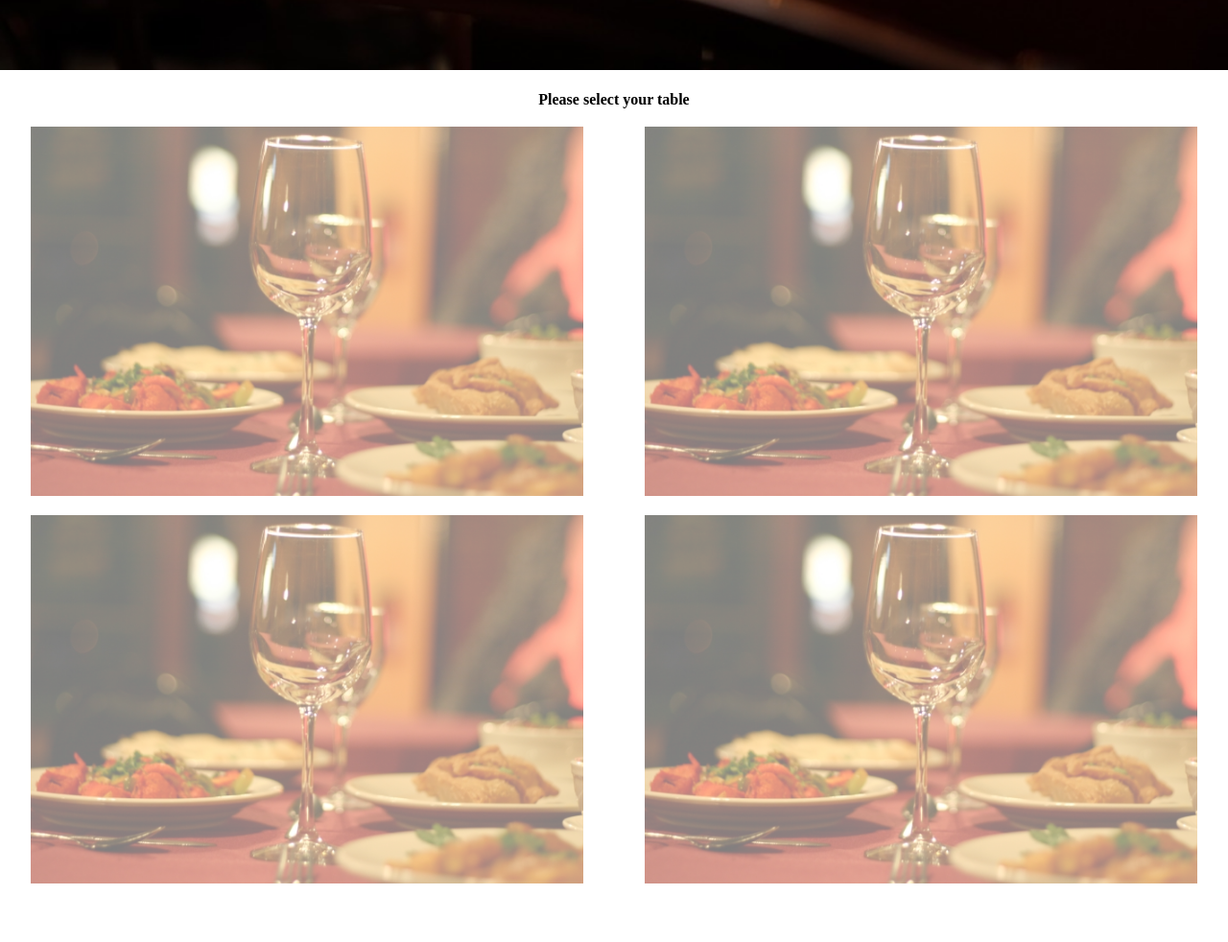
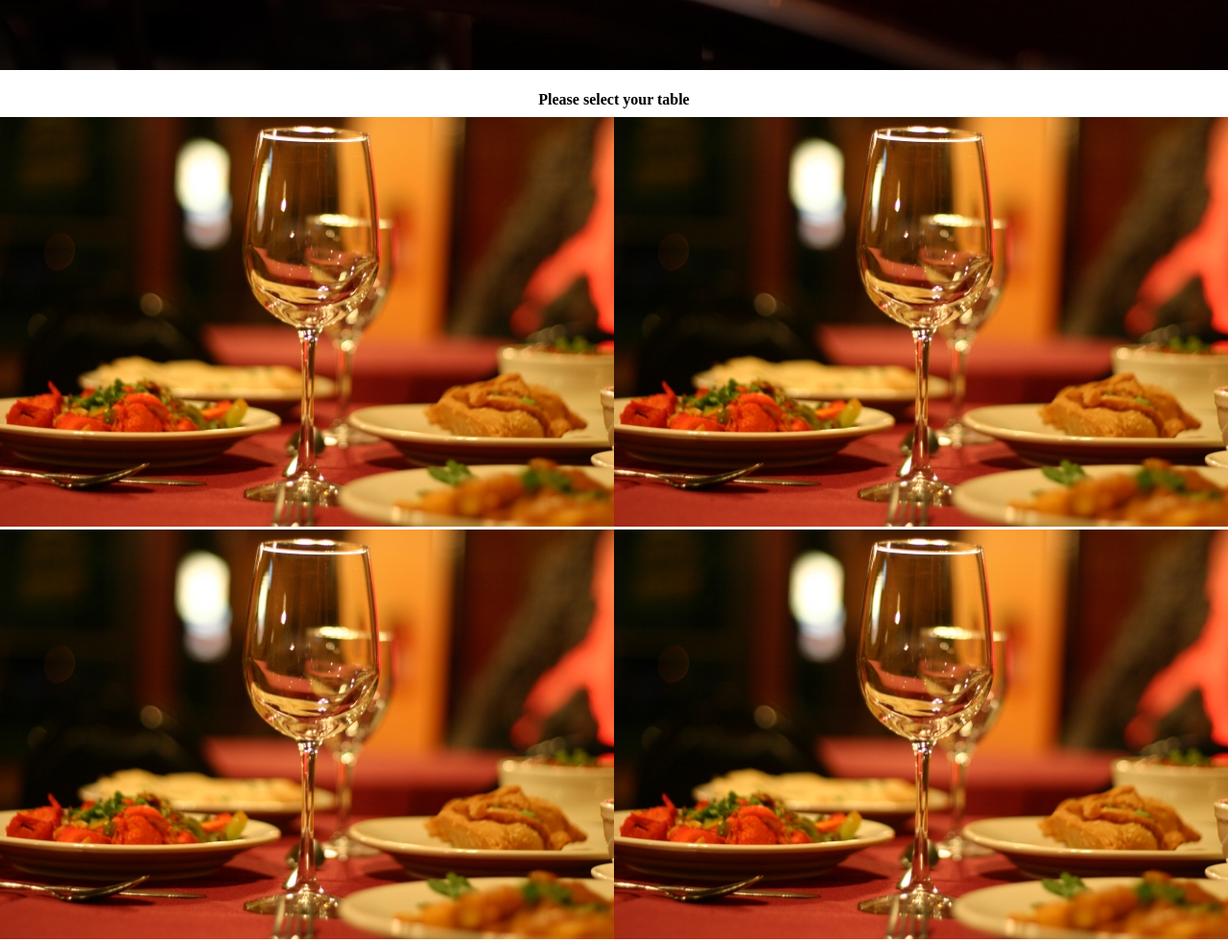
Before and after one commit to bhattbhuwan13/rms, a plain HTML site: page index.html in a window 1280 px wide. Shown: the part 780-1762 px from the top of the page at 96% size. Before the commit the page ends 1711 px from the top, so only its background shows below. Drawn offline with Linux system fonts and the light colour scheme.

Commit message:
made home page without clickable links and image opacity 50%

```diff
--- a/index.html
+++ b/index.html
@@ -16,23 +16,25 @@
 			<h3 id = "alignCenter" style = "font-weight:bold">Please select your table</h3>
 
 
+			<table class="tableSelection">
 				<tr>
-				<td>
-					<img class="tableSelect" src="img/tableImage.jpg"/>
+					<td align = "center">
+						<img class="individualTable" src="img/tableImage.jpg"/>
 					</td>
-				<td>
-					<img class="tableSelect" src="img/tableImage.jpg"/>
+					<td align = "center">
+						<img class="individualTable" src="img/tableImage.jpg"/>
 					</td>
 				</tr>
 
 				<tr>
-				<td>
-					<img class="tableSelect" src="img/tableImage.jpg"/>
+					<td align = "center">
+						<img class="individualTable" src="img/tableImage.jpg"/>
 					</td>
-				<td>
-					<img class="tableSelect" src="img/tableImage.jpg"/>
+					<td align = "center">
+						<img class="individualTable" src="img/tableImage.jpg"/>
 					</td>
 				</tr>
+			</table>
 		</div>
 		<footer>
 
```
Lines whose indentation alone changed are shown as unchanged.
